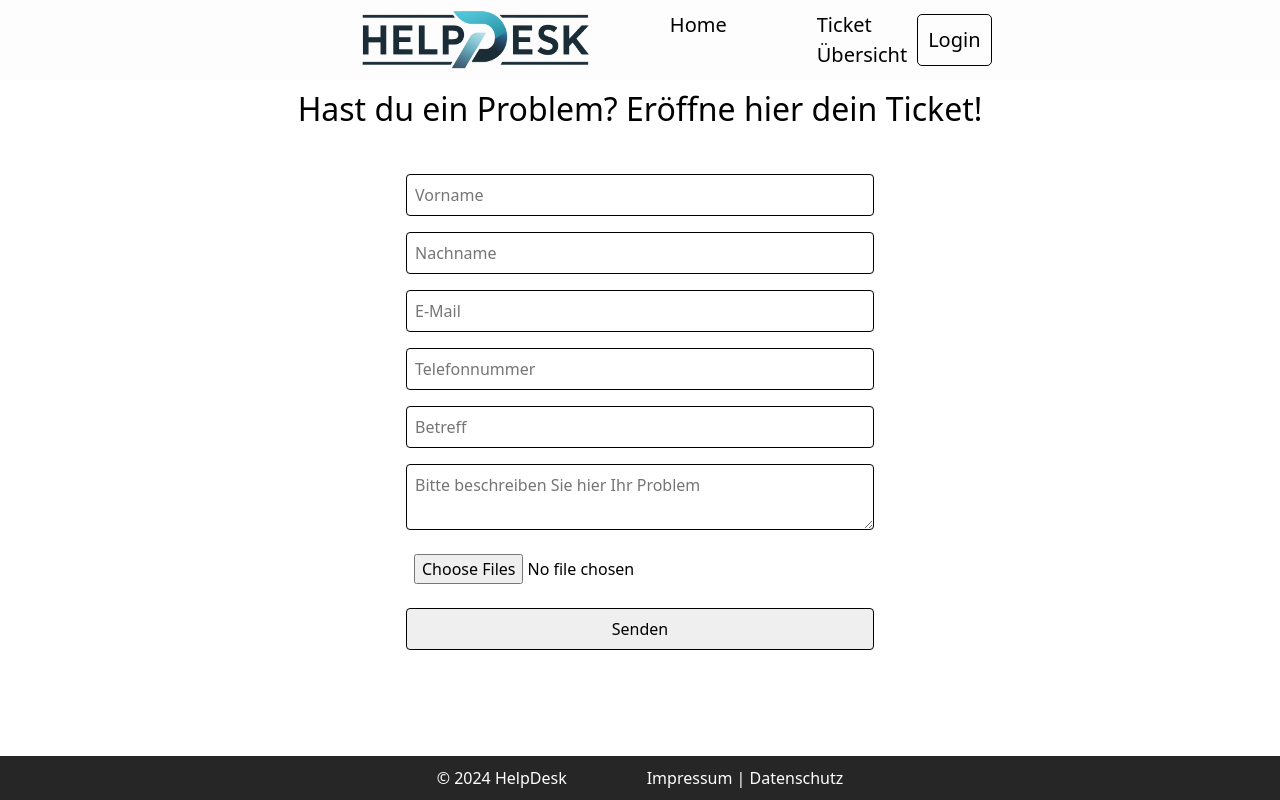
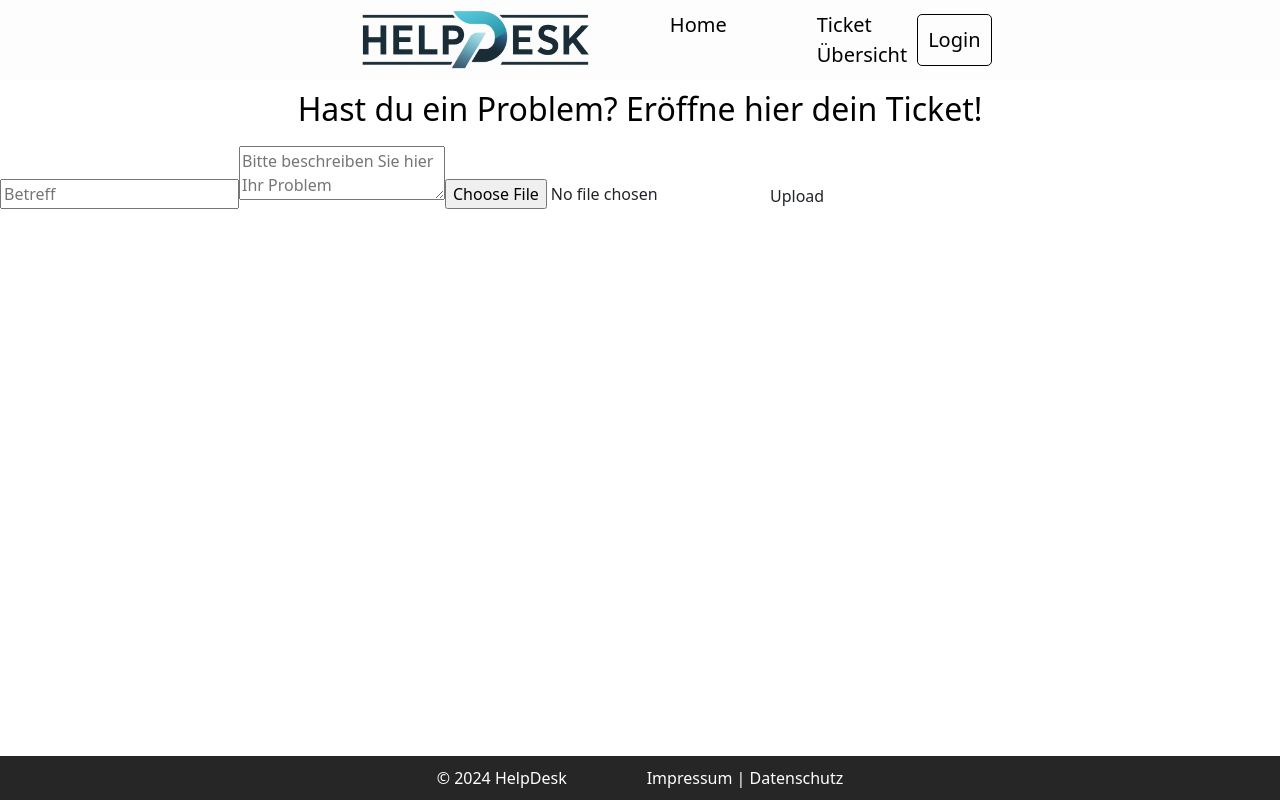
Before and after one commit to daniloweber/supportPortal, a React (Vite) app in the folder frontend/: page / in a window 1280 px wide. Shown: the top 800 px of the page. Built offline with nearby package versions, Linux system fonts and the light colour scheme.

Commit message:
sorry jungs

```diff
--- a/frontend/src/components/TicketErstellen.jsx
+++ b/frontend/src/components/TicketErstellen.jsx
@@ -1,85 +1,51 @@
 import React, { useState } from 'react';
 
-const createTicket = () => {
-  const [name, setFirstName] = useState('');
-  const [surname, setLastName] = useState('');
-  const [mail, setMail] = useState('');
-  const [phone, setPhone] = useState('');
-  const [title, setTitle] = useState('');
-  const [description, setDescription] = useState('');
-  const [file, setFile] = useState(null);
+//für styling bootstrap forms https://getbootstrap.com/docs/5.3/forms/form-control/
 
-  const formStyle = {
-    display: 'flex',
-    flexDirection: 'column',
-    alignItems: 'start',
-    gap: '1em',
-    color: 'black',
-    backgroundColor: 'white',
-    padding: '1em',
-    borderRadius: '8px',
-    maxWidth: '500px',
-    margin: '20px auto',
-    marginBottom: '100px',
-  };
+function createTicket() {
+    const [file, setFile] = useState(null);
 
-  const inputStyle = {
-    padding: '0.5em',
-    borderRadius: '4px',
-    border: '1px solid black',
-    width: '100%',
-  };
-
-  const fileInputStyle = {
-    ...inputStyle,
-    border: 'none',
-  };
-//Logik für das Erstellen eines Tickets
-
-  const handleSubmit = async (e) => {
-    e.preventDefault();
-
-    const ticketData = {
-      title: data.subject,
-      description: data.description,
-      file: data.file,
+    const onFileChange = (event) => {
+        setFile(event.target.files[0]);
     };
 
-    const response = await fetch('http://localhost:8081/ticket/create', {
-      method: 'POST',
-      headers: {
-        'Content-Type': 'application/json',
-        'Authorization': 'Bearer ' + localStorage.getItem('token'),
-      },
-      body: JSON.stringify(ticketData),
-    });
-
-    const responseData = await response.json();
-    alert(responseData.message);
-
-    setFirstName('');
-    setLastName('');
-    setMail('');
-    setPhone('');
-    setTitle('');
-    setDescription('');
-    setFile(null);
+    const onFormSubmit = (event) => {
+        event.preventDefault();
 
 
-  };
 
-  return (
-    <form style={formStyle} onSubmit={handleSubmit}>
-      <input style={inputStyle} type="text" placeholder="Vorname" value={name} onChange={(e) => setFirstName(e.target.value)} />
-      <input style={inputStyle} type="text" placeholder="Nachname" value={surname} onChange={(e) => setLastName(e.target.value)} />
-      <input style={inputStyle} type="email" placeholder="E-Mail" value={mail} onChange={(e) => setMail(e.target.value)} />
-      <input style={inputStyle} type="tel" placeholder="Telefonnummer" value={phone} onChange={(e) => setPhone(e.target.value)} />
-      <input style={inputStyle} type="text" placeholder="Betreff" value={title} onChange={(e) => setTitle(e.target.value)} />
-      <textarea style={inputStyle} placeholder="Bitte beschreiben Sie hier Ihr Problem" value={description} onChange={(e) => setDescription(e.target.value)} />
-      <input style={fileInputStyle} type="file" multiple onChange={(e) => setFile(e.target.files)} />
-      <button style={inputStyle} type="submit">Senden</button>
-    </form>
-  );
+const myHeaders = new Headers();
+myHeaders.append("Authorization", "Bearer " + localStorage.getItem('token'));
+
+const formdata = new FormData();
+formdata.append('uploaded_file', file);
+formdata.append("title", document.getElementById('title').value);
+formdata.append("description", document.getElementById('description').value);
+
+const requestOptions = {
+  method: "POST",
+  headers: myHeaders,
+  body: formdata,
+  redirect: "follow"
 };
 
+fetch("http://localhost:8080/ticket/create", requestOptions)
+  .then((response) => response.text())
+  .then((result) => console.log(result))
+  .catch((error) => console.error(error));
+
+    }
+    return (
+        <form onSubmit={onFormSubmit}>
+            <div className="form-group">
+            <input  type="text" placeholder="Betreff" name='title' id='title' />
+            <textarea  placeholder="Bitte beschreiben Sie hier Ihr Problem" name='description' id='description'/>
+                <input type="file" className="form-control-file" onChange={onFileChange} />
+                <input type="submit" value="Upload" className="btn btn-default" />
+            </div>
+        </form>
+    );
+}
+
+
 export default createTicket;
```
